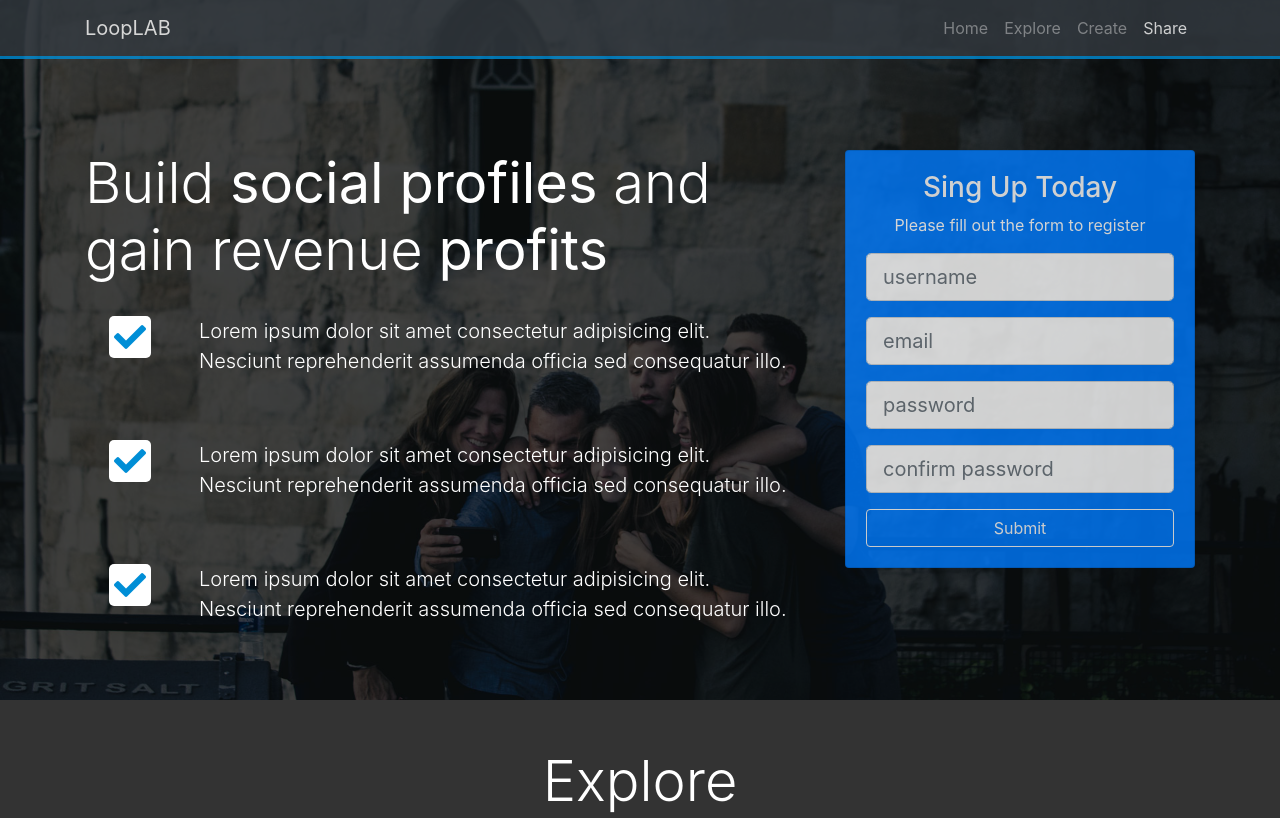
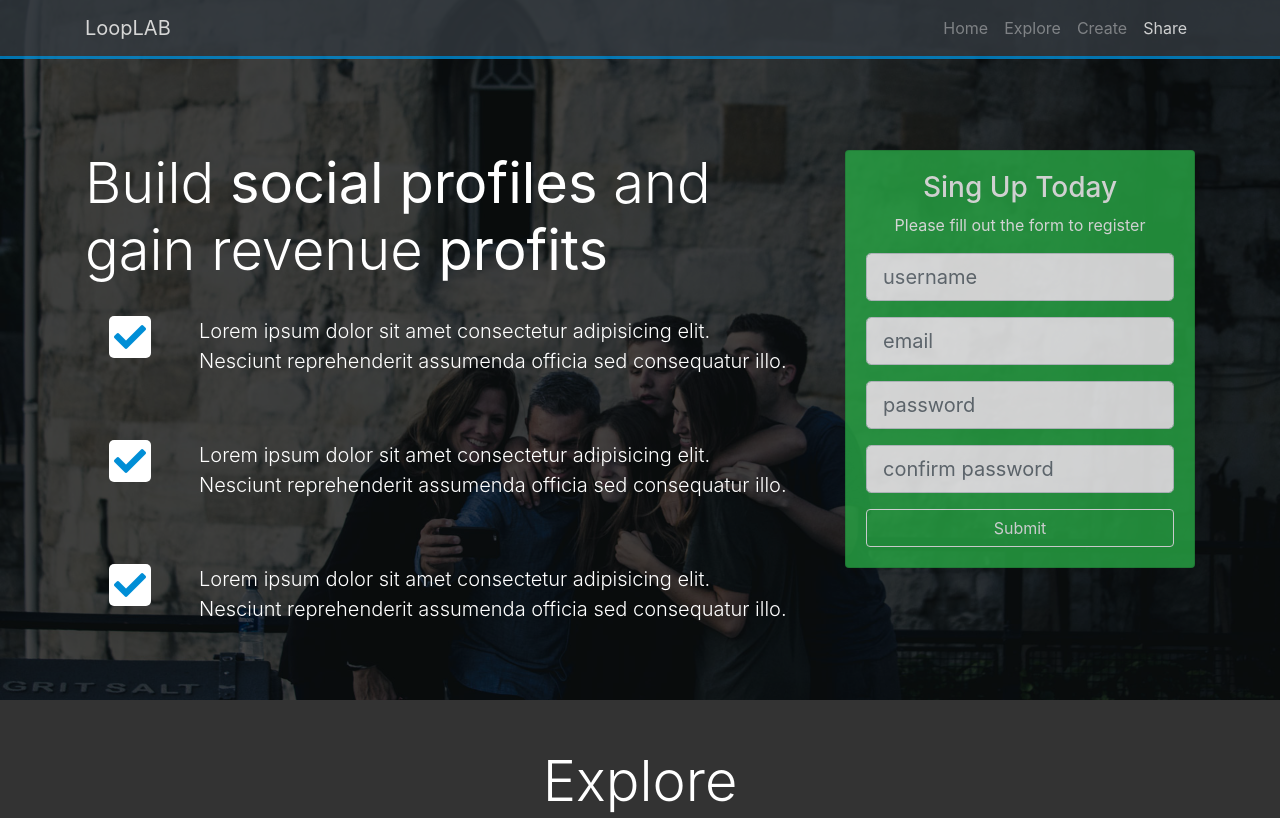
Before and after one commit to mahelhelou/looplab, a plain HTML site: page index.html in a window 1280 px wide. Shown: the top 818 px of the page. Drawn offline with nearby package versions, Linux system fonts and the light colour scheme.

Commit message:
Changing form background

```diff
--- a/index.html
+++ b/index.html
@@ -85,7 +85,7 @@
           </div>
 
           <div class="col-lg-4">
-            <div class="card card-form bg-primary text-center">
+            <div class="card card-form bg-success text-center">
               <div class="card-body">
                 <h3>Sing Up Today</h3>
                 <p>Please fill out the form to register</p>
@@ -320,10 +320,10 @@
     integrity="sha256-FgpCb/KJQlLNfOu91ta32o/NMZxltwRo8QtmkMRdAu8=" crossorigin="anonymous"></script>
   <script src="https://cdnjs.cloudflare.com/ajax/libs/popper.js/1.14.3/umd/popper.min.js"
     integrity="sha384-ZMP7rVo3mIykV+2+9J3UJ46jBk0WLaUAdn689aCwoqbBJiSnjAK/l8WvCWPIPm49" crossorigin="anonymous">
-  </script>
+    </script>
   <script src="https://stackpath.bootstrapcdn.com/bootstrap/4.1.1/js/bootstrap.min.js"
     integrity="sha384-smHYKdLADwkXOn1EmN1qk/HfnUcbVRZyYmZ4qpPea6sjB/pTJ0euyQp0Mk8ck+5T" crossorigin="anonymous">
-  </script>
+    </script>
 
   <script>
     // Get the current year
```
